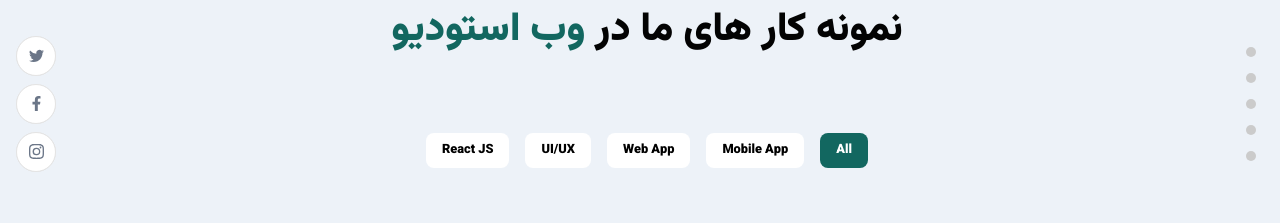
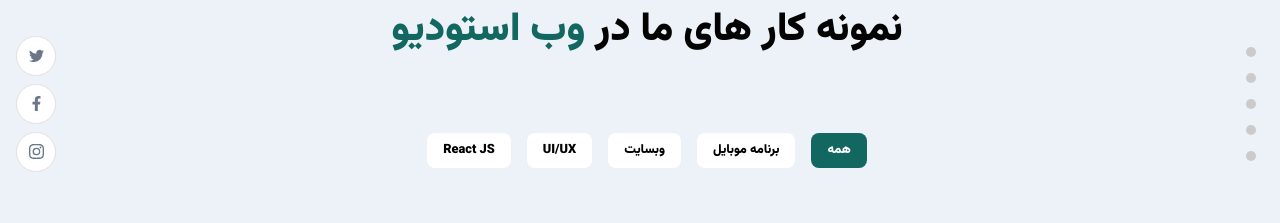
Before and after one commit to mohammadali-amd/portofilo, a React (Create React App) app: page / in a window 1280 px wide. Shown: the part 1940-2163 px from the top of the page. Built offline with nearby package versions, Linux system fonts and the light colour scheme.

Commit message:
Update work section

```diff
--- a/src/container/Work/Work.jsx
+++ b/src/container/Work/Work.jsx
@@ -8,13 +8,13 @@
 import './Work.scss';
 
 const works = [
-  { imgUrl: images.header_pic , name: 'Example' , projectLink: '' , codeLink: '', title: 'Example', description: 'Example', tags: ['All', 'React JS', 'Mobile App', 'UI/UX', 'Web App'] },
+  { imgUrl: images.header_pic , name: 'Example' , projectLink: '' , codeLink: '', title: 'Example', description: 'Example', tags: ['همه', 'React JS', 'برنامه موبایل', 'UI/UX', 'وبسایت'] },
 ];
 
 const Work = () => {
   // const [works, setWorks] = useState([]);
   const [filterWork, setFilterWork] = useState([]);
-  const [activeFilter, setActiveFilter] = useState('All');
+  const [activeFilter, setActiveFilter] = useState('همه');
   const [animateCard, setAnimateCard] = useState({ y: 0, opacity: 1 });
 
   // useEffect(() => {
@@ -33,7 +33,7 @@
     setTimeout(() => {
       setAnimateCard([{ y: 0, opacity: 1 }]);
 
-      if (item === 'All') {
+      if (item === 'همه') {
         setFilterWork(works);
       } else {
         setFilterWork(works.filter((work) => work.tags.includes(item)));
@@ -46,7 +46,7 @@
       <h2 className="head-text"> نمونه کار های ما در <span> وب استودیو </span> </h2>
 
       <div className="app__work-filter">
-        {['React JS', 'UI/UX', 'Web App', 'Mobile App', 'All'].map((item, index) => (
+        {['React JS', 'UI/UX', 'وبسایت', 'برنامه موبایل', 'همه'].map((item, index) => (
           <div
             key={index}
             onClick={() => handleWorkFilter(item)}
```
